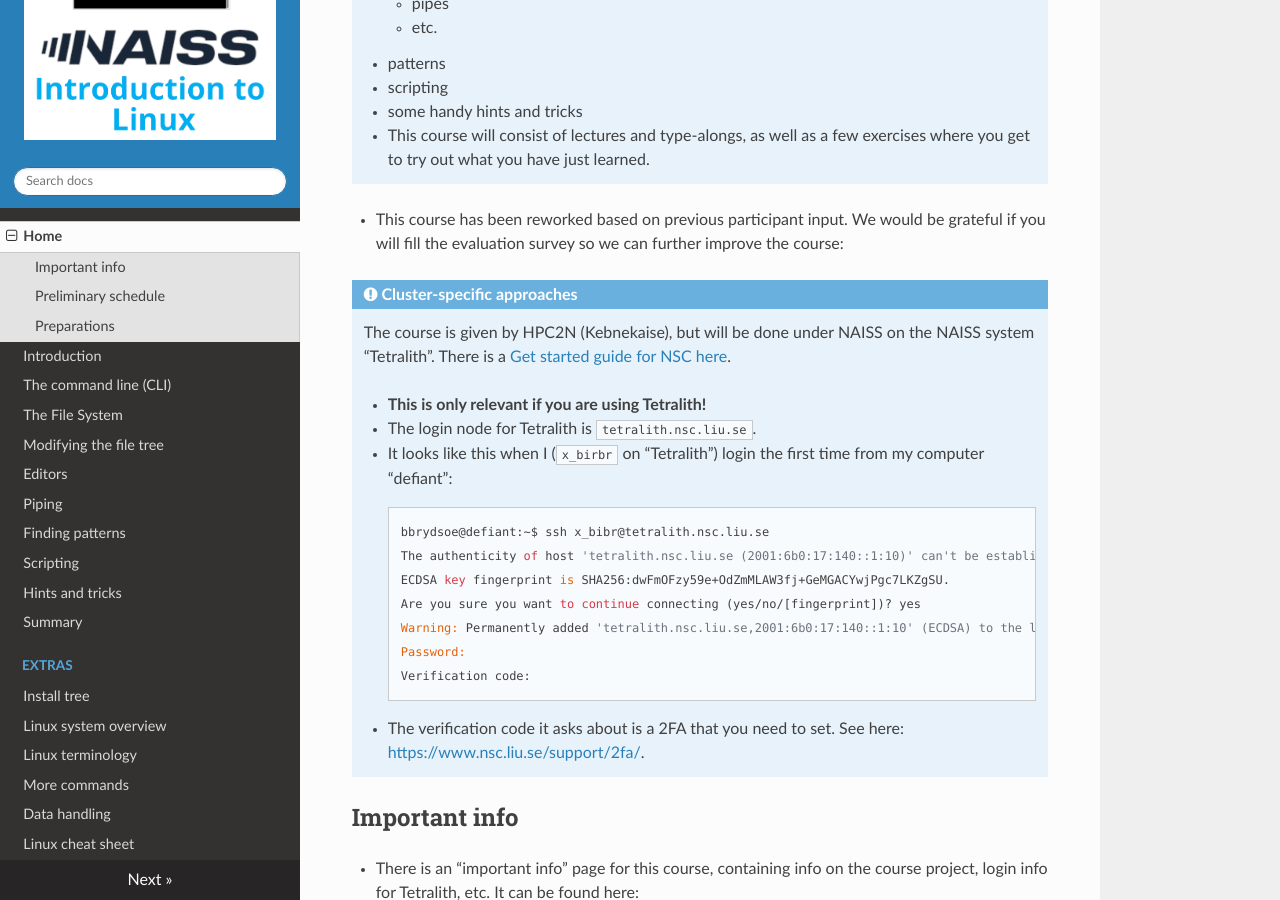
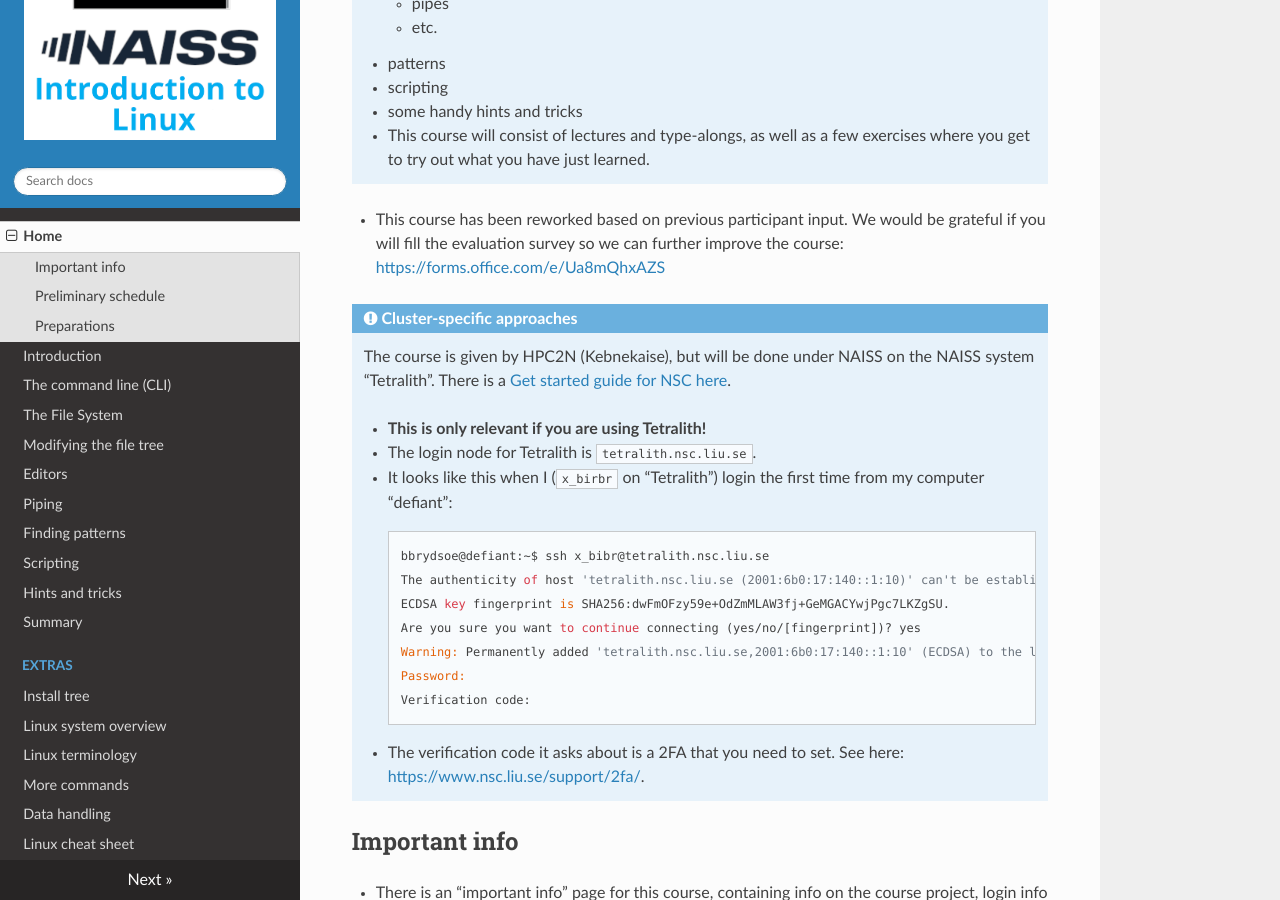
Before and after one commit to hpc2n/intro-linux, an MkDocs documentation site: the page built from docs/index.md, in a window 1280 px wide and 900 px high, scrolled down 1095 px. Built offline with MkDocs 1.6.1, drawn with Linux system fonts in a browser that asks for light colours; nearby versions of some CDN libraries; some of the changed lines change nothing that is shown.

Commit message:
Added the link to the evaluation survey

```diff
--- a/docs/index.md
+++ b/docs/index.md
@@ -41,7 +41,7 @@
 
     - This course will consist of lectures and type-alongs, as well as a few exercises where you get to try out what you have just learned.
 
-- This course has been reworked based on previous participant input. We would be grateful if you will fill the evaluation survey so we can further improve the course: <a href="" target="_blank"></a>
+- This course has been reworked based on previous participant input. We would be grateful if you will fill the evaluation survey so we can further improve the course: <a href="https://forms.office.com/e/Ua8mQhxAZS" target="_blank">https://forms.office.com/e/Ua8mQhxAZS</a>
 
 !!! admonition "Cluster-specific approaches"
 
```
